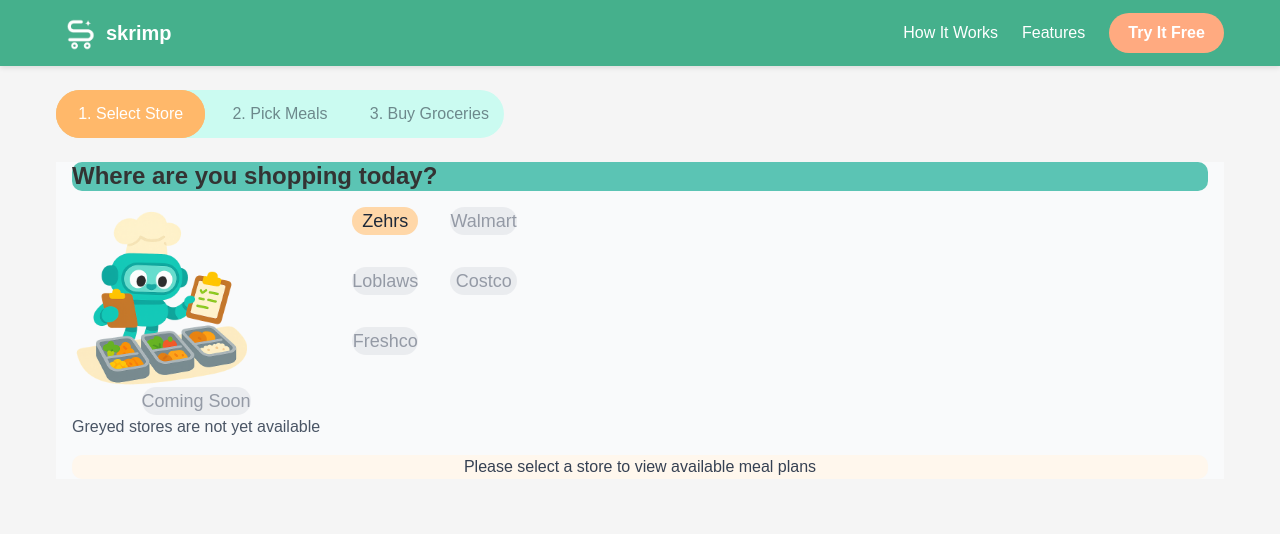
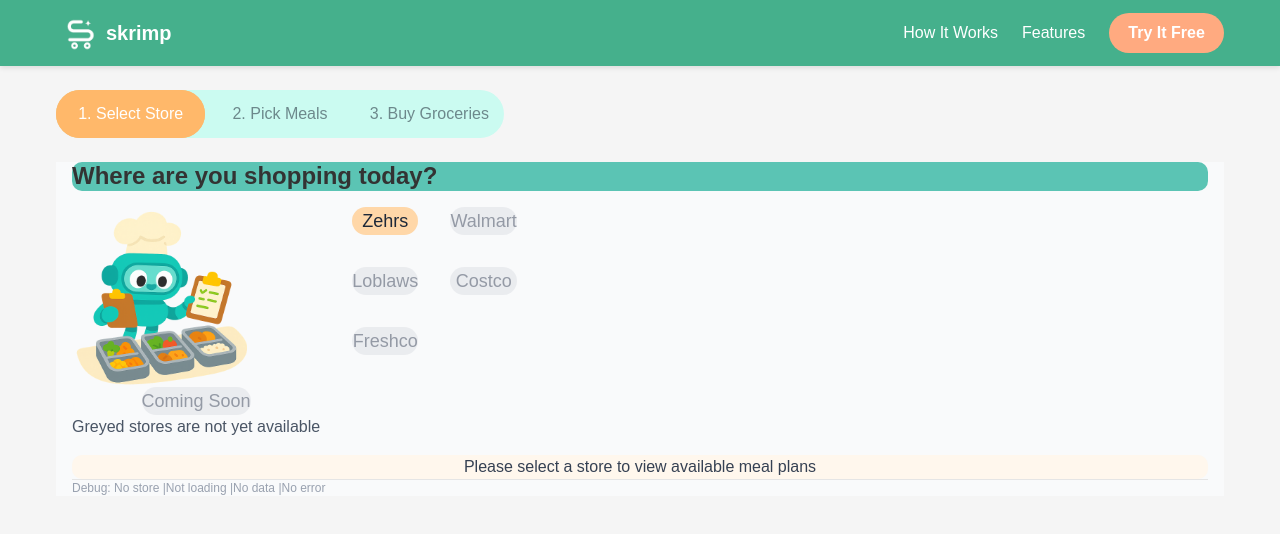
Before and after one commit to henliz/eCo-op, a Next.js app in the folder frontend/: page /plan in a window 1280 px wide. Shown: the top 534 px of the page. Built offline with nearby package versions, Linux system fonts and the light colour scheme.

Commit message:
Persistence

```diff
--- a/frontend/app/plan/page.tsx
+++ b/frontend/app/plan/page.tsx
@@ -1,6 +1,6 @@
 'use client';
 
-import { useState, useEffect } from 'react';
+import { useState } from 'react';
 import { motion } from 'framer-motion';
 
 import Header from '@/components/layout/Header';
--- a/frontend/components/meal-planner/StoreSelector.tsx
+++ b/frontend/components/meal-planner/StoreSelector.tsx
@@ -1,6 +1,6 @@
 'use client';
 
-import React, { useEffect } from 'react';
+import React from 'react';
 import Image from 'next/image';
 import { usePlannerStore } from './usePlannerStore';
 
@@ -14,14 +14,6 @@
     isDataLoaded,
     availableStores
   } = usePlannerStore();
-
-  // When component mounts, load data if a store is selected
-  useEffect(() => {
-    if (selectedStore && !isDataLoaded && !isLoading) {
-      fetchMealData();
-    }
-    // eslint-disable-next-line react-hooks/exhaustive-deps
-  }, []);
 
   // Handle store selection
   const handleStoreSelect = (storeId: string) => {
@@ -111,11 +103,11 @@
         {selectedStore && !isLoading && isDataLoaded && (
           <div className="text-center mt-6 p-4 bg-green-50 rounded-lg">
             <p className="text-gray-700">
-              You've selected <span className="font-bold">
+              You&apos;ve selected <span className="font-bold">
                 {availableStores.find(s => s.id === selectedStore)?.name}
               </span>.
               <br />
-              Now you can proceed to the "Pick Meals" tab to start planning your meals!
+              Now you can proceed to the &quot;Pick Meals&quot; tab to start planning your meals!
             </p>
           </div>
         )}
@@ -127,6 +119,16 @@
           </div>
         )}
 
+        {/* Debug info */}
+        {process.env.NODE_ENV !== 'production' && (
+          <div className="mt-8 text-xs text-gray-400 border-t pt-4">
+            <p>Debug: {selectedStore ? 'Store selected' : 'No store'} |
+              {isLoading ? 'Loading' : 'Not loading'} |
+              {isDataLoaded ? 'Data loaded' : 'No data'} |
+              {error ? `Error: ${error}` : 'No error'}
+            </p>
+          </div>
+        )}
       </div>
     </section>
   );
--- a/frontend/components/meal-planner/usePlannerStore.ts
+++ b/frontend/components/meal-planner/usePlannerStore.ts
@@ -68,6 +68,7 @@
   saleTotal: number;
   totalSavings: number;
 }
+
 
 interface PlannerState {
   // Data state
@@ -195,7 +196,7 @@
       };
 
       // Extract all meals by category from days
-      data.forEach((day: any) => {
+      data.forEach((day: { meals: Partial<MealCategory> }) => {
         if (day.meals.breakfast) {
           mealCategories.breakfast.push(...day.meals.breakfast);
         }
```
